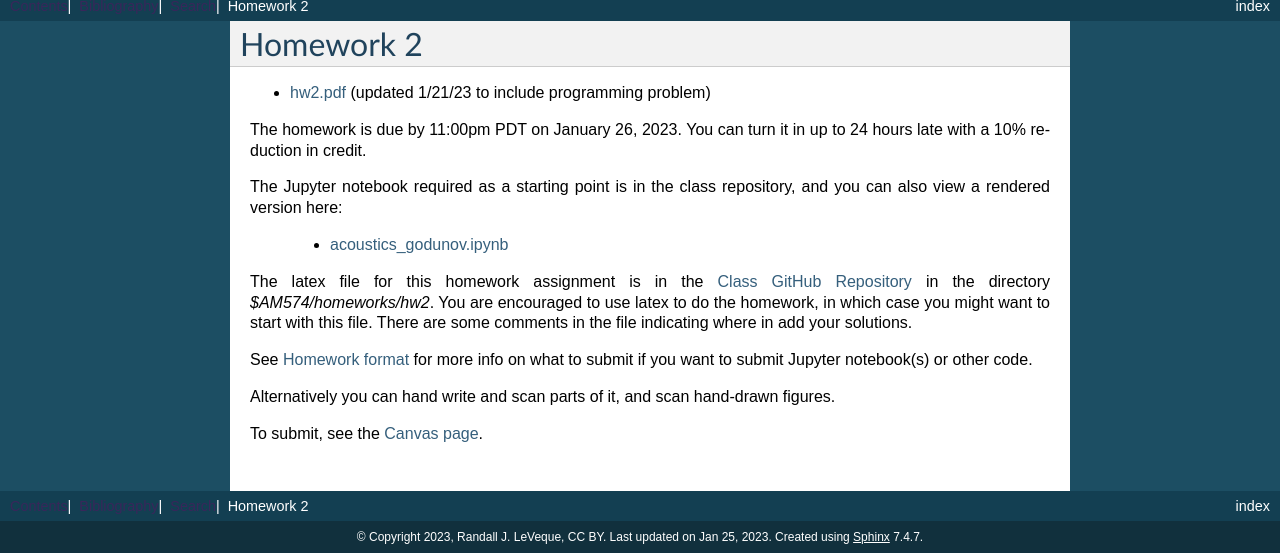
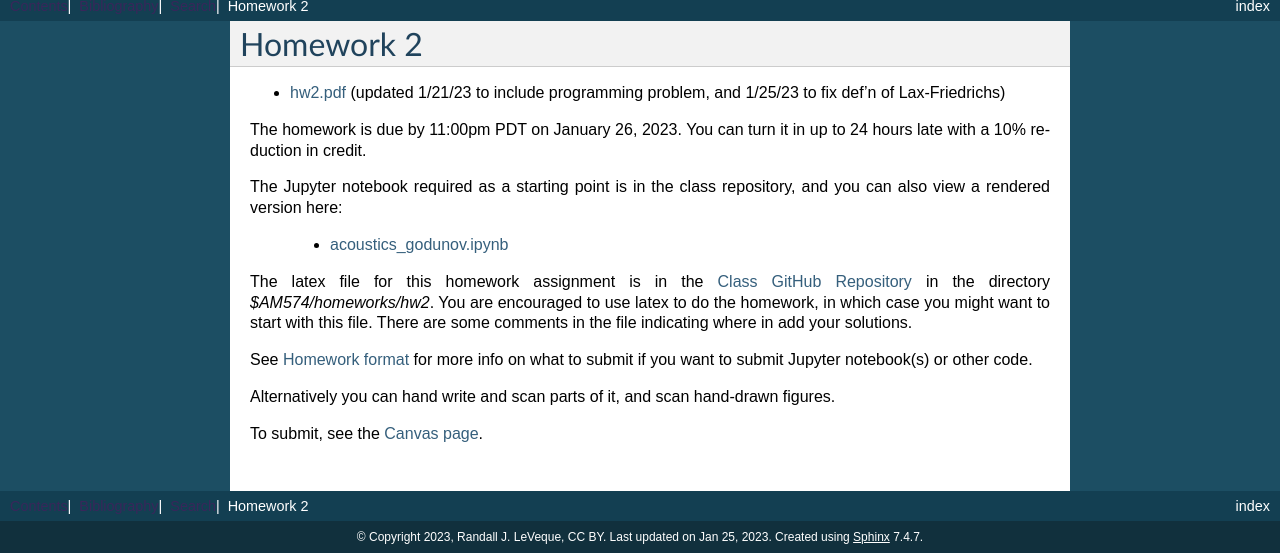
Before and after one commit to rjleveque/amath574w2023, a Sphinx documentation site: the page built from sphinx/homework2.rst, in a window 1280 px wide, cut to the strip 344-900 px from the top of the page. Built offline with Sphinx 7.4.7, drawn with Linux system fonts in a browser that asks for light colours.

Commit message:
fix hw2.tex def of Lax-Friedrichs on webpage

```diff
--- a/sphinx/homework2.rst
+++ b/sphinx/homework2.rst
@@ -6,7 +6,7 @@ Homework 2
 =============================================================
 
 - `hw2.pdf <_static/hw2.pdf>`_ (updated 1/21/23 to include programming
-  problem)
+  problem, and 1/25/23 to fix def'n of Lax-Friedrichs)
 
 The homework is due by 11:00pm PDT on January 26, 2023.  You can turn it in
 up to 24 hours late with a 10% reduction in credit.
```
Also changed, not shown: 1 other file.
